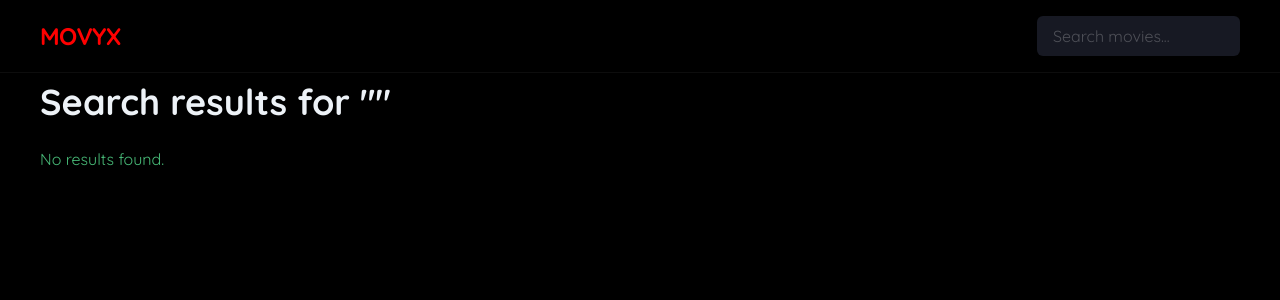
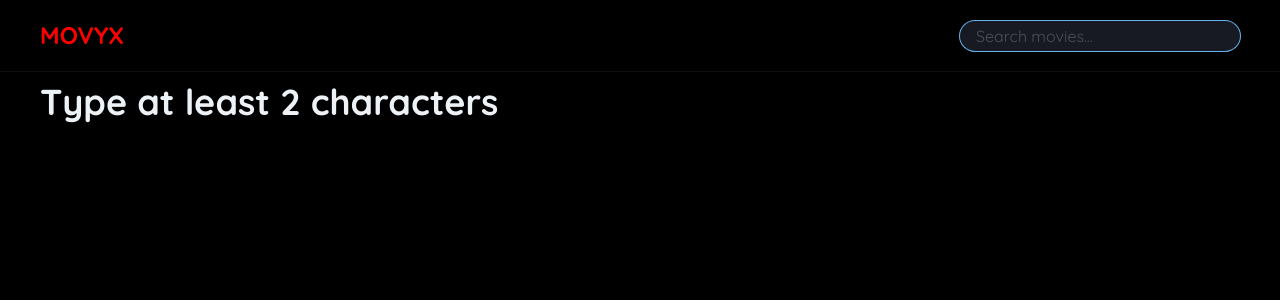
Before and after one commit to MileyDev/movyx, a React (Vite) app: page /search in a window 1280 px wide. Both pictures are taken after a click on the button "Search". Shown: the top 300 px of the page. Built offline with nearby package versions, Linux system fonts and the light colour scheme; a web font is replaced by a local one.

Commit message:
search suggestions and debounce logic

```diff
--- a/package.json
+++ b/package.json
@@ -21,7 +21,8 @@
     "posthog-js": "^1.309.1",
     "react": "^18.2.0",
     "react-dom": "^18.2.0",
-    "react-router-dom": "^7.10.1"
+    "react-router-dom": "^7.10.1",
+    "use-debounce": "^10.0.6"
   },
   "devDependencies": {
     "@eslint/js": "^9.39.1",
--- a/src/api/tmbd.ts
+++ b/src/api/tmbd.ts
@@ -41,7 +41,7 @@ export const getWatchProviders = async (movieId: number) => {
   return res.data.results ?? {};
 };
 
-export const getMoviesByGenre = async (genreId: number)  => {
+export const getMoviesByGenre = async (genreId: number) => {
   const res = await tmdb.get("/discover/movie", {
     params: {
       with_genres: genreId,
@@ -91,12 +91,17 @@ export const searchMovies = async (query: string) => {
   return res.data.results;
 };
 
-export const getCustomWatchlink = async (title: string) => {
+export const getSearchSuggestions = async (query: string) => {
+  if (!query || query.trim().length < 2) return [];
 
-  const mockLinks: Record<string, string> = {
-    "Fight Club": "https://example.com/watch/fight-club",
-    "The Running Man": "https://lok-lok.cc/spa/videoPlayPage/movies/the-running-man-KZ7eC7vXhF7?id=6434037434316997728&type=/movie/detail&lang=en",
-  };
+  const res = await tmdb.get("/search/multi", {
+    params: {
+      query,
+      include_adult: false,
+    },
+  });
 
-  return mockLinks[title] ?? null;
-}
+  return res.data.results.filter((movie: any) =>
+    (movie.media_type === "movie" || movie.media_type === "tv") &&
+    movie.poster_path).slice(0, 3);
+};
--- a/src/components/Header.tsx
+++ b/src/components/Header.tsx
@@ -5,30 +5,41 @@ import {
   HStack,
   IconButton,
   Input,
+  VStack,
+  Image,
+  Text,
 } from "@chakra-ui/react";
 import { SearchIcon } from "@chakra-ui/icons";
 import { useNavigate } from "react-router-dom";
 import { useState } from "react";
+import { useQuery } from "@tanstack/react-query";
+import { useDebounce } from "use-debounce";
+import { getSearchSuggestions } from "../api/tmbd";
 import posthog from "posthog-js";
 
 export default function Header() {
   const navigate = useNavigate();
 
-    const [searching, setSearching] = useState(false);
+  const [open, setOpen] = useState(false);
   const [value, setValue] = useState("");
-    const [open, setOpen] = useState(false);
 
-    const handleSearch = () => {
-      setSearching(!searching);
+  const [debounced] = useDebounce(value, 300);
+  const shouldSuggest = debounced.length >= 2;
+
+  const { data: suggestions = [], isFetching } = useQuery({
+    queryKey: ["search-suggestions", debounced],
+    queryFn: () => getSearchSuggestions(debounced),
+    enabled: shouldSuggest,
+    staleTime: 1000 * 60 * 5,
+  });
+
+  const handleSubmit = () => {
+    if (value.trim().length < 2) return;
+    navigate(`/search?q=${encodeURIComponent(value)}`);
     setOpen(false);
     setValue("");
-      posthog.capture("search_feature_used", {});
+    posthog.capture("search_submitted", { query: value });
   };
-
-    const handleClick = () => {
-      setOpen(!open);
-      posthog.capture("search_toggled", { open: !open });
-    }
 
   return (
     <Box
@@ -36,58 +47,111 @@ import posthog from "posthog-js";
       top={0}
       w="100%"
       zIndex={1000}
+      h="72px"
       bg="rgba(0,0,0,0.6)"
       backdropFilter="blur(12px)"
       borderBottom="1px solid rgba(255,255,255,0.05)"
     >
       <Flex
+        h="100%"
         px={{ base: 6, md: 10 }}
-          py={4}
         align="center"
         justify="space-between"
       >
-          {/* Logo */}
-          <HStack spacing={2} align="center" cursor="pointer" onClick={() => navigate("/")}>
         <Heading
           fontSize="2xl"
-              letterSpacing="tight"
           color="red"
+          cursor="pointer"
+          onClick={() => navigate("/")}
         >
           MOVYX
         </Heading>
 
-          </HStack>
-
-          {/* Right Controls */}
-          <HStack spacing={4}>
+        {/* Search Container */}
+        <Box position="relative" w={{ base: "auto", md: "280px", sm: "200px"}}>
+          {open == false && (
             <IconButton
             aria-label="Search"
-              visibility={open ? "hidden" : "visible"}
             icon={<SearchIcon />}
             variant="ghost"
             color="white"
-              _hover={{ bg: "whiteAlpha.100" }}
-              onClick={() => handleClick()}
+            onClick={() => setOpen(true)}
           />
+          )}
 
           {open && (
+            <Box position="relative" top="0" right="0" w="100%">
+              {/* Input */}
               <Input
+                autoFocus
                 placeholder="Search movies..."
                 value={value}
                 onChange={(e) => setValue(e.target.value)}
-              onKeyDown={(e) => {
-                if (e.key === "Enter" && value.trim().length > 1) {
-                  navigate(`/search?q=${encodeURIComponent(value)}`);
-                  handleSearch();
-                }
-              }}
+                onKeyDown={(e) => e.key === "Enter" && handleSubmit() && setOpen(false)}
                 bg="gray.900"
                 border="none"
+                borderRadius="3xl"
                 color="white"
+                h="30px"
+                pl={4}
+                pr={10}
               />
+
+              {/* Suggestions */}
+              {shouldSuggest && (
+                <VStack
+                  position="absolute"
+                  top="44px"
+                  w="100%"
+                  bg="gray.900"
+                  rounded="lg"
+                  spacing={0}
+                  align="stretch"
+                  shadow="xl"
+                  maxH="360px"
+                  overflowY="auto"
+                >
+                  {isFetching && (
+                    <Text px={4} py={2} fontSize="sm" color="gray.400">
+                      Searching…
+                    </Text>
                   )}
+
+                  {suggestions.map((item: any) => (
+                    <HStack
+                      key={item.id}
+                      px={4}
+                      py={3}
+                      spacing={3}
+                      cursor="pointer"
+                      _hover={{ bg: "whiteAlpha.100" }}
+                      onClick={() => {
+                        navigate(
+                          item.media_type === "tv"
+                            ? `/tv/${item.id}`
+                            : `/movie/${item.id}`
+                        );
+                        setOpen(false);
+                        setValue("");
+                      }}
+                    >
+                      <Image
+                        src={`https://image.tmdb.org/t/p/w92${item.poster_path}`}
+                        boxSize="40px"
+                        rounded="md"
+                      />
+                      <Text fontSize="sm">
+                        {item.title || item.name}
+                      </Text>
                     </HStack>
+                  ))}
+                </VStack>
+              )}
+            </Box>
+          )}
+        </Box>
       </Flex>
     </Box>
+
   );
 }
--- a/src/components/Search.tsx
+++ b/src/components/Search.tsx
@@ -3,45 +3,54 @@ import { useSearchParams, useNavigate } from "react-router-dom";
 import { useQuery } from "@tanstack/react-query";
 import { searchMovies } from "../api/tmbd";
 import MovieCard from "./MovieCard";
-import posthog from "posthog-js";
+import { useDebounce } from "use-debounce";
 
 
 export default function Search() {
     const [params] = useSearchParams();
     const nav = useNavigate();
-    const query = params.get("q") || "";
 
-    const { data = [], isLoading } = useQuery({
-        queryKey: ["search", query],
-        queryFn: () => searchMovies(query || ""),
-        enabled: query?.length! > 1,
+    const query = params.get("q")?.trim() ?? "";
+    const [debouncedQuery] = useDebounce(query, 300);
+
+    const shouldSearch = debouncedQuery.length >= 2;
+
+    const { data = [], isLoading, isFetching } = useQuery({
+      queryKey: ["search", debouncedQuery],
+      queryFn: () => searchMovies(debouncedQuery),
+      enabled: shouldSearch,
+      staleTime: 1000 * 60 * 5,
     });
 
     const results = data.filter(
       (r: any) => r.media_type === "movie" || r.media_type === "tv"
     );
 
-    const handleClick = (movieId: number, mediaType: string) => {
-        nav(mediaType === "tv" ? `/tv/${movieId}` : `/movie/${movieId}`);
-        posthog.capture("movie_card_clicked", { movieId });
-      };
-
     return (
       <Box px={10} py={20}>
-            <Heading mb={6}>Search results for "{query}"</Heading>
-            {isLoading && <Spinner />}
+        <Heading mb={6}>
+          {shouldSearch
+            ? `Search results for "${query}"`
+            : "Type at least 2 characters"}
+        </Heading>
 
-            {!isLoading && !results.length && (
-                <Text color="green.400">No results found.</Text>
+        {(isLoading || isFetching) && <Spinner />}
+
+        {!isLoading && shouldSearch && !results.length && (
+          <Text color="gray.400">No results found.</Text>
         )}
 
-            <SimpleGrid columns={[2,3,4,6]} spacing={6}>
+        <SimpleGrid columns={[2, 3, 4, 6]} spacing={6}>
           {results.map((item: any) => (
             <MovieCard
               key={item.id}
               poster={item.poster_path || item.backdrop_path}
               title={item.title || item.name}
-                        onClick={() => handleClick(item.id, item.media_type)}
+              onClick={() =>
+                nav(item.media_type === "tv"
+                  ? `/tv/${item.id}`
+                  : `/movie/${item.id}`)
+              }
               variant="grid"
             />
           ))}
```
Also changed, not shown: 1 other file (tests, documents, lock files or other folders). Lines whose indentation alone changed are shown as unchanged.
